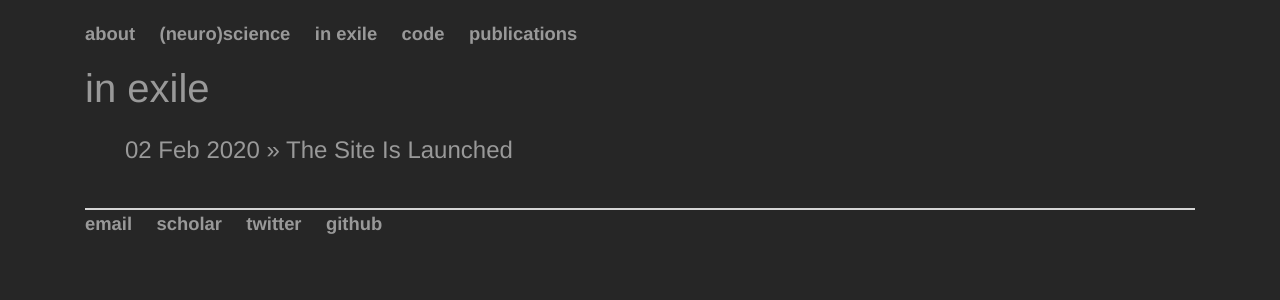
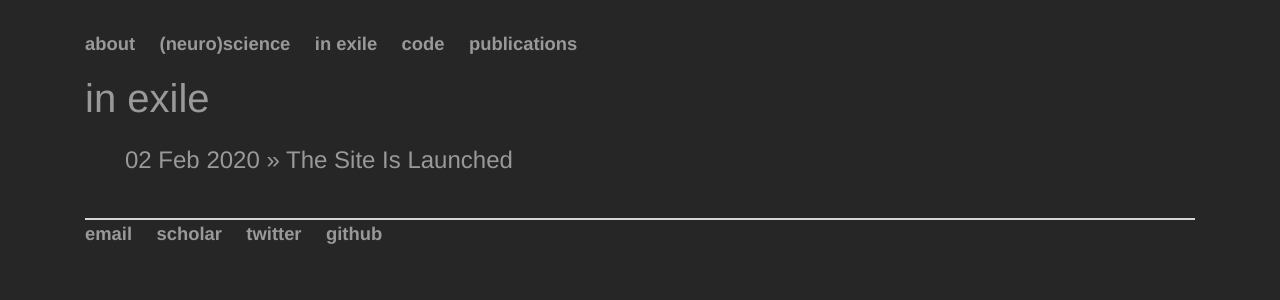
Before and after one commit to bartulem/bartulem.github.io, a Jekyll site: the page built from inexile/index.html, in a window 1280 px wide. Shown: the top 300 px of the page. Built offline with Jekyll 4.4.1, drawn with Linux system fonts in a browser that asks for light colours.

Commit message:
Update main.css

```diff
--- a/css/main.css
+++ b/css/main.css
@@ -1,5 +1,5 @@
 body {
-    margin: 20px auto;
+    margin: 30px auto;
     background-color: rgb(38, 38, 38);
     font-family:'Helvetica', 'HelveticaNeue', 'Arial', 'Sans-Serif';
     color: rgb(153, 153, 153);
@@ -16,7 +16,6 @@
     font-weight: bold;
 }
 nav ul li, footer ul li {
-    margin-top: 20px;
     margin-right: 20px;
     display: inline;
     font-size: 1.15em;
```
